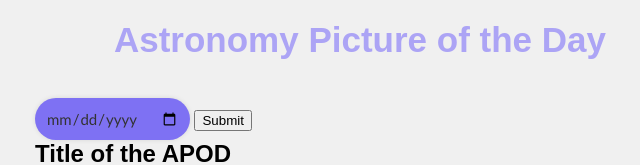
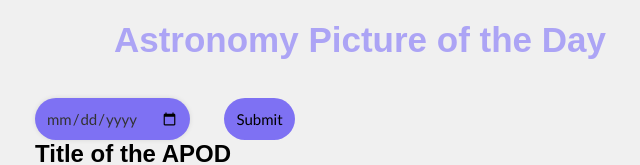
Before and after one commit to briimiin/Phase-1-Independent-project, a plain HTML site: page index.html in a window 1280 px wide. Shown: the top 165 px of the page, without its empty margins (280-920 px from the left). Drawn offline with Linux system fonts and the light colour scheme; no server answers.

Commit message:
adds syle to sbmit button

```diff
--- a/style.css
+++ b/style.css
@@ -44,3 +44,17 @@ html, body, h1, h2, h3, h4, h5, h6, p, ul, ol {
     background-color: #d69ee7;
     box-shadow: 0 0 5px rgba(119, 200,169,0.5);
   }
+  #submit-button{
+    padding: 12px;
+    font-family:'Trebuchet MS', 'Lucida Sans Unicode', 'Lucida Grande', 'Lucida Sans', Arial, sans-serif ;
+    border-radius: 70px;
+    border: 0px;
+    background-color: #7e71f3;
+    transition:color 0.3s,text-shadow 0.3s;
+    margin-left: 30px;
+    font-size: 15px;
+
+  }
+  #submit-button:hover{
+    background-color: #d69ee7;
+  }
```
